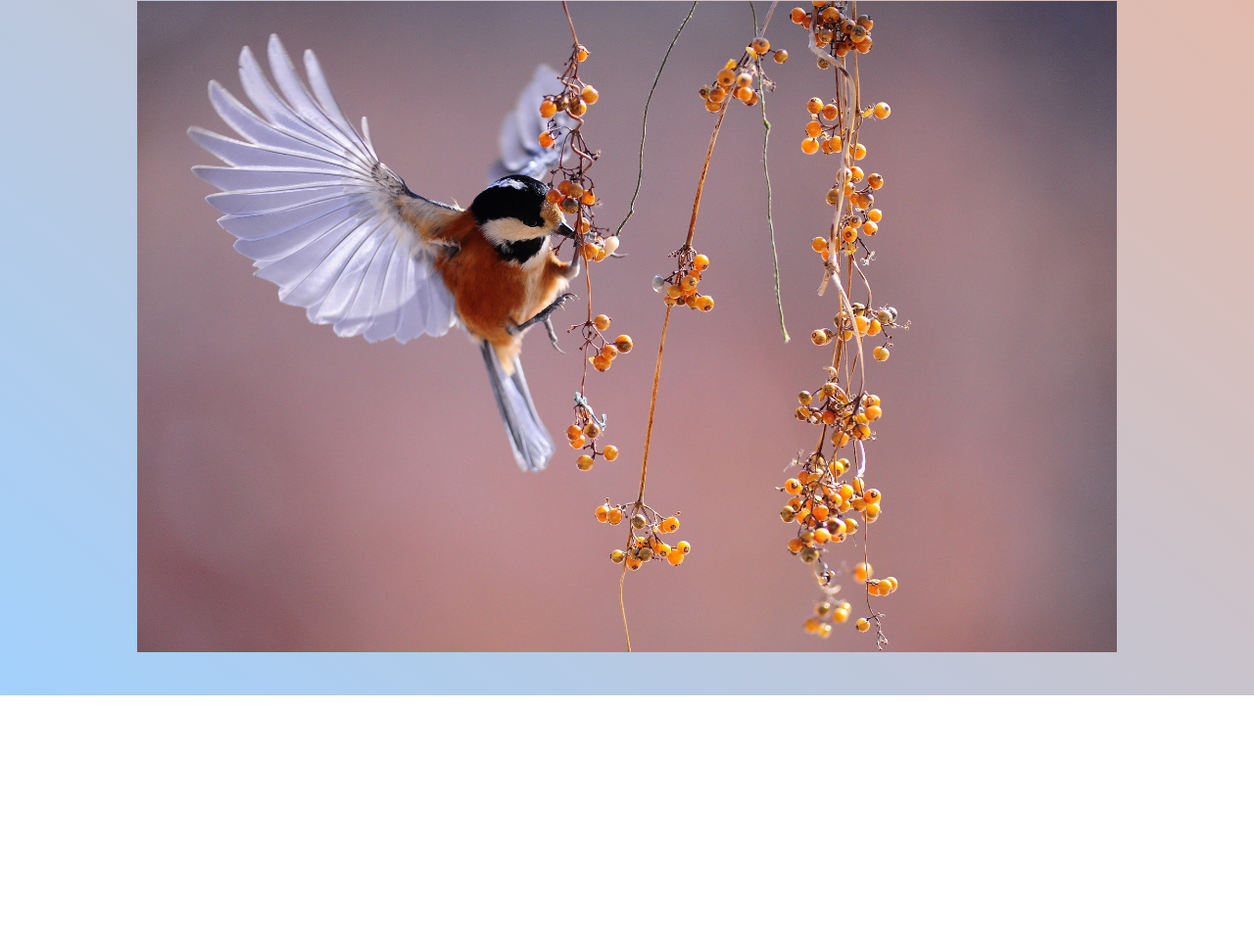
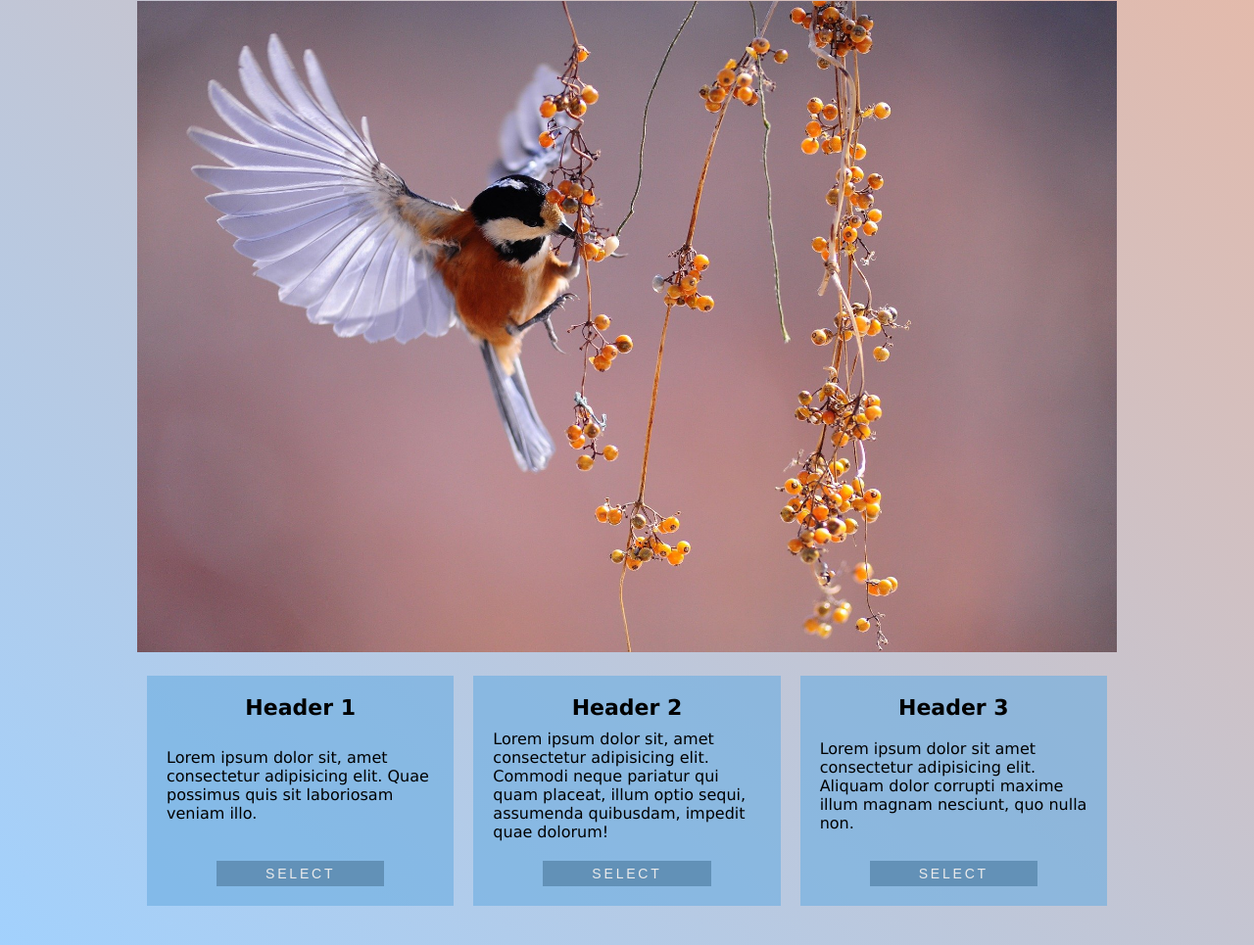
Before and after one commit to poluna/succulent-garden, a website: page BirdyBird/index.html in a window 1280 px wide. Shown: the part 186-1151 px from the top of the page at 98% size. Before the commit the page ends 896 px from the top, so only its background shows below. Drawn offline with Linux system fonts and the light colour scheme; a web font is replaced by a local one.

Commit message:
Some practice

```diff
--- a/BirdyBird/index.html
+++ b/BirdyBird/index.html
@@ -18,7 +18,9 @@
   <body>
     <div class="wrapper">
       <header class="top">
-        <h1><i class="fas fa-feather-alt fa-flip-horizontal"></i> Birdy Bird</h1>
+        <h1>
+          <i class="fas fa-feather-alt fa-flip-horizontal"></i> Birdy Bird
+        </h1>
       </header>
       <nav class="flex-nav">
         <ul>
@@ -43,6 +45,33 @@
         </ul>
       </nav>
       <img src="./images/bird.jpg" alt="bird" />
+      <div class="choices">
+        <div class="choice">
+          <h2>Header 1</h2>
+          <p>
+            Lorem ipsum dolor sit, amet consectetur adipisicing elit. Quae
+            possimus quis sit laboriosam veniam illo.
+          </p>
+          <button>Select</button>
+        </div>
+        <div class="choice">
+          <h2>Header 2</h2>
+          <p>
+            Lorem ipsum dolor sit, amet consectetur adipisicing elit. Commodi
+            neque pariatur qui quam placeat, illum optio sequi, assumenda
+            quibusdam, impedit quae dolorum!
+          </p>
+          <button>Select</button>
+        </div>
+        <div class="choice">
+          <h2>Header 3</h2>
+          <p>
+            Lorem ipsum dolor sit amet consectetur adipisicing elit. Aliquam
+            dolor corrupti maxime illum magnam nesciunt, quo nulla non.
+          </p>
+          <button>Select</button>
+        </div>
+      </div>
     </div>
   </body>
 </html>
--- a/BirdyBird/style.css
+++ b/BirdyBird/style.css
@@ -28,7 +28,7 @@ a:hover {
   background-color: rgba(108, 173, 226, 0.6);
 }
 
-h1 {
+.top h1 {
   background-color: rgba(110, 190, 255, 0.6);
   text-align: center;
   padding: 20px 0;
@@ -81,3 +81,37 @@ h1 {
     flex-basis: 100%;
   }
 }
+
+.choices {
+  display: flex;
+  flex-wrap: wrap;
+  /* align-items: center; */
+}
+
+.choice {
+  flex: 1 1 200px;
+  background-color: rgba(108, 173, 226, 0.6);
+  padding: 20px;
+  margin: 10px;
+  display: flex;
+  flex-direction: column;
+  justify-content: space-between;
+  align-items: center;
+}
+
+.choice h2 {
+  font-size: 22px;
+  margin-bottom: 10px;
+}
+
+.choice button {
+  padding: 5px 50px;
+  background-color: rgba(95, 141, 179, 0.9);
+  border: none;
+  margin-top: 20px;
+  color: rgb(235, 235, 235);
+  font-weight: 100;
+  font-size: 14px;
+  letter-spacing: 0.2em;
+  text-transform: uppercase;
+}
```
